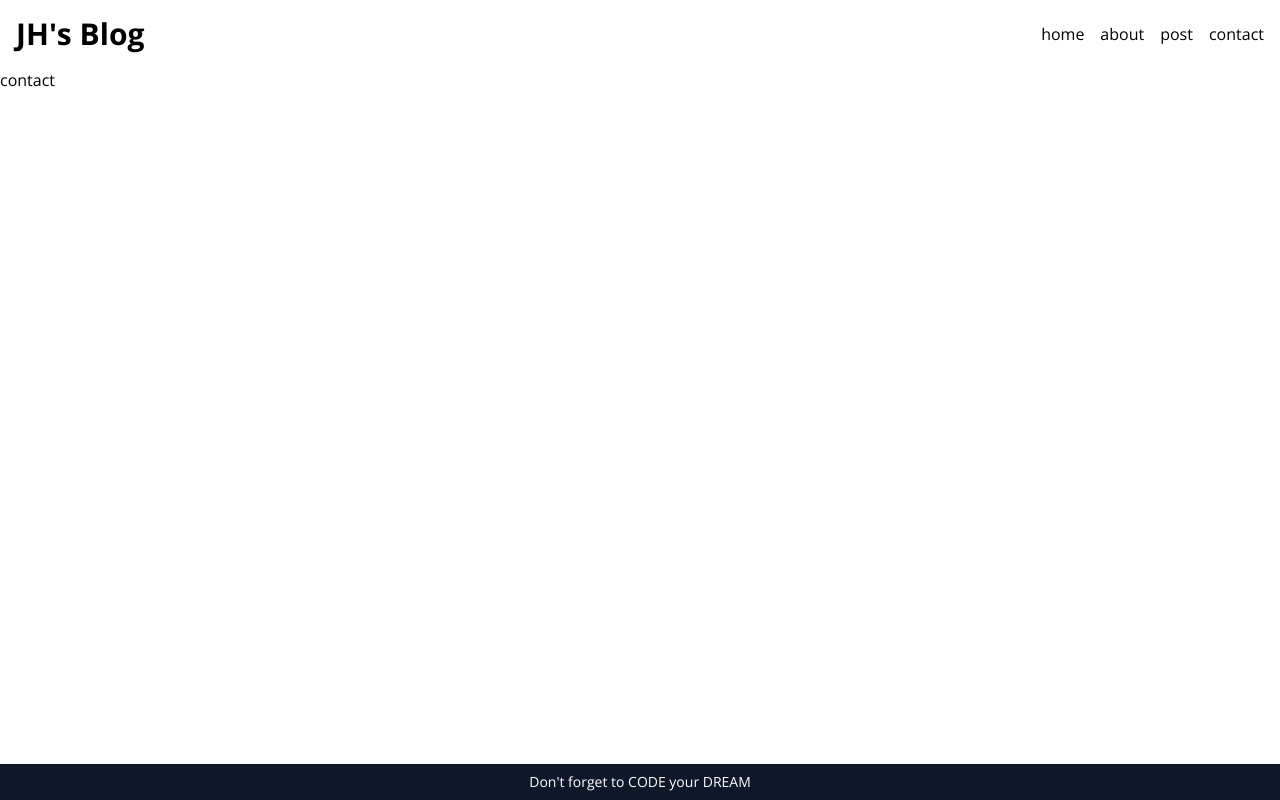
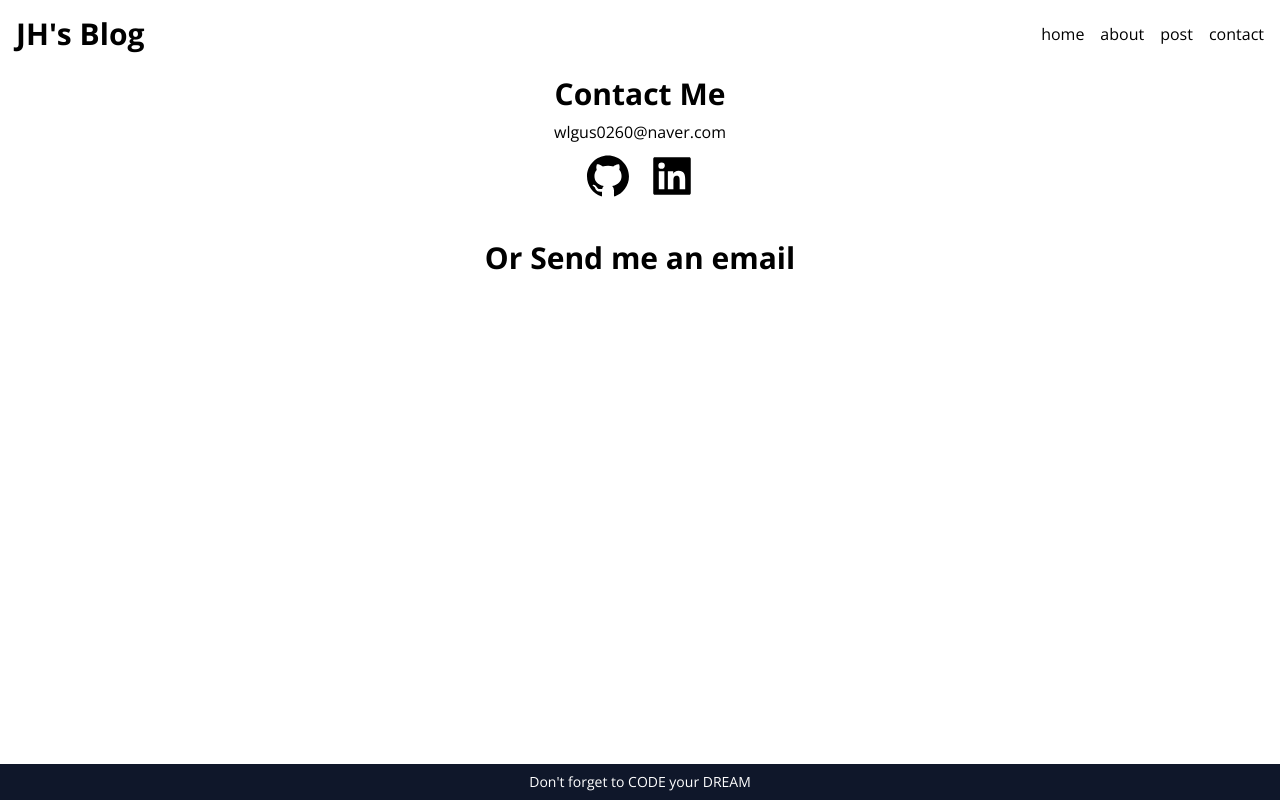
Before and after one commit to JHni2/blog, a Next.js app: page /contact in a window 1280 px wide. Built offline with nearby package versions, Linux system fonts and the light colour scheme.

Commit message:
feat: 정보, 연락 페이지 페이지

```diff
--- a/src/app/about/page.tsx
+++ b/src/app/about/page.tsx
@@ -1,3 +1,24 @@
+import Hero from '../componenets/Hero';
+
 export default function AboutPage() {
-  return <p>about</p>;
+  const TITLE_CLASS = 'text-2xl font-bold text-gray-800 my-2';
+
+  return (
+    <>
+      <Hero />
+      <section className="bg-gray-100 shadow-lg p-8 m-8 text-center">
+        <h2 className={TITLE_CLASS}>Who Am I?</h2>
+        <p>
+          공부하는 개발자 <br />
+          현재 NextJS 공부중!
+        </p>
+        <h2 className={TITLE_CLASS}>Skills</h2>
+        <p>
+          React <br />
+          Git <br />
+          VS Code
+        </p>
+      </section>
+    </>
+  );
 }
--- /dev/null
+++ b/src/app/componenets/ContactForm.tsx
@@ -0,0 +1,3 @@
+export default function ContactForm() {
+  return <></>;
+}
--- a/src/app/contact/page.tsx
+++ b/src/app/contact/page.tsx
@@ -1,3 +1,28 @@
+import { AiFillGithub, AiFillLinkedin } from 'react-icons/ai';
+import ContactForm from '../componenets/ContactForm';
+
 export default function ContactPage() {
-  return <p>contact</p>;
+  const LINKS = [
+    {
+      icon: <AiFillGithub />,
+      url: 'https://github.com/JHni2',
+    },
+    { icon: <AiFillLinkedin />, url: 'https://meteor-rainstorm-fce.notion.site/58f26f8d459b4cefbfd5818fd11fba68?pvs=4' },
+  ];
+
+  return (
+    <section className="flex flex-col items-center">
+      <h2 className="text-3xl font-bold my-2">Contact Me</h2>
+      <p>wlgus0260@naver.com</p>
+      <ul className="flex gap-4 my-2">
+        {LINKS.map((link, index) => (
+          <a key={index} href={link.url} target="_blank" rel="noreferrer" className="text-5xl hover:text-yellow-400">
+            {link.icon}
+          </a>
+        ))}
+      </ul>
+      <h2 className="text-3xl font-bold my-8">Or Send me an email</h2>
+      <ContactForm />
+    </section>
+  );
 }
```
